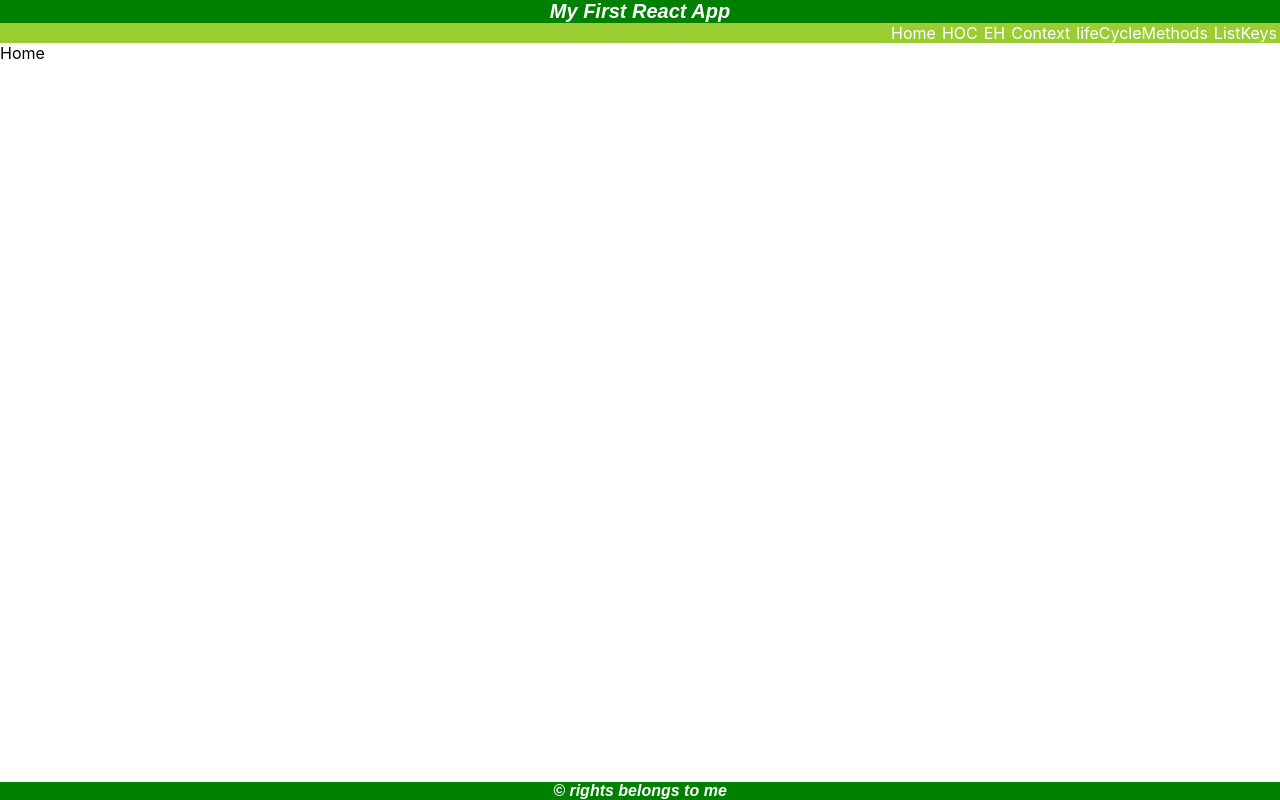
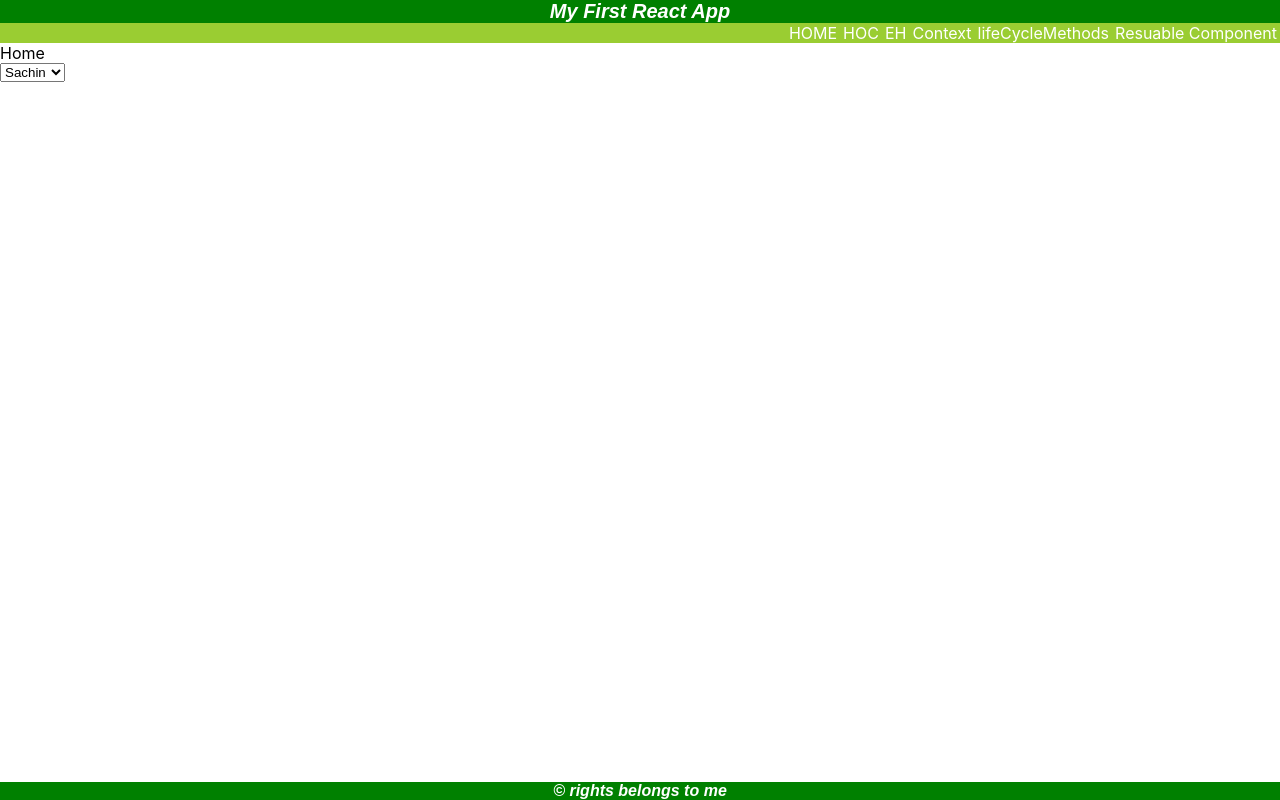
Before and after one commit to ArpithaPuttegowda/PrivateClass, a React (Create React App) app in the folder myapp/: page /home in a window 1280 px wide. Built offline with nearby package versions, Linux system fonts and the light colour scheme.

Commit message:
resualble components

```diff
--- a/myapp/src/Components/HOC.js
+++ b/myapp/src/Components/HOC.js
@@ -1,6 +1,7 @@
 import React, {Component} from "react";
 import Button from "./HOC/Button";
 import Hover from "./HOC/Hover";
+import ResualbeComponents from "./ResualbeComponents";
 
 export default class HOC extends Component {
   render() {
@@ -8,6 +9,7 @@ export default class HOC extends Component {
       <div>
         <Button></Button>
         <Hover></Hover>
+        <ResualbeComponents data={["RED", "BLUe", "Yellow"]} />
       </div>
     );
   }
--- a/myapp/src/Components/Home.js
+++ b/myapp/src/Components/Home.js
@@ -1,7 +1,13 @@
 import React, {Component} from "react";
+import ResualbeComponents from "./ResualbeComponents";
 
 export default class Home extends Component {
   render() {
-    return <div>Home</div>;
+    return (
+      <div>
+        Home
+        <ResualbeComponents data={["Sachin", "DHONI", "Kohli"]} />
+      </div>
+    );
   }
 }
--- a/myapp/src/Components/Menu.js
+++ b/myapp/src/Components/Menu.js
@@ -1,37 +1,57 @@
-import React, {Component} from "react";
+import React, {Component, lazy, Suspense} from "react";
 import {Link, BrowserRouter, Routes, Route, Navigate} from "react-router-dom";
 import Context from "./Context";
-import ExceptionHandling from "./ExceptionHandling";
-import HOC from "./HOC";
 import Home from "./Home";
-import LifeCycleMethods from "./LifeCycleMethods";
-import ListKeys from "./ListKeys";
+import ResualbeComponents from "./ResualbeComponents";
+const ListKeys = lazy(() => import("./ListKeys"));
+const LifeCycleMethods = lazy(() => import("./LifeCycleMethods"));
+const ExceptionHandling = lazy(() => import("./ExceptionHandling"));
+const HOC = lazy(() => import("./HOC"));
+
+//Lazy laoding or Code splitting
 
 export default class Menu extends Component {
   render() {
+    const LinkData = [
+      {href: "home", content: "HOME"},
+      {href: "hoc", content: "HOC"},
+      {href: "EH", content: "EH"},
+      {href: "context", content: "Context"},
+      {href: "lifeCycleMethods", content: "lifeCycleMethods"},
+      {href: "resuableComponent", content: "Resuable Component"}
+    ];
+    const RouteData = [
+      {path: "home", element: <Home />},
+      {path: "hoc", element: <HOC />},
+      {path: "EH", element: <ExceptionHandling />},
+      {path: "context", element: <Context />},
+      {path: "*", element: <Navigate to="home" />},
+      {path: "home/:id/:tex", element: <HOC />},
+      {path: "listKeys", element: <ListKeys />},
+      {
+        path: "lifeCycleMethods",
+        element: <LifeCycleMethods name="Sachin" loc="Mumbai" runs="10" />
+      },
+      {
+        path: "resuableComponent",
+        element: <ResualbeComponents />
+      }
+    ];
+
     return (
       <BrowserRouter>
-        <div id="menu">
-          <Link to="home">Home</Link>
-          <Link to="hoc">HOC</Link>
-          <Link to="EH">EH</Link>
-          <Link to="context">Context</Link>
-          <Link to="lifeCycleMethods">lifeCycleMethods</Link>
-          <Link to="listKeys">ListKeys</Link>
-        </div>
-        <Routes>
-          <Route path="home" element={<Home />} />
-          <Route path="hoc" element={<HOC />} />
-          <Route path="EH" element={<ExceptionHandling />} />
-          <Route path="context" element={<Context />} />
-          <Route path="*" element={<Navigate to="home" />} />
-          <Route path="home/:id/:tex" element={<HOC />} />
-          <Route path="listKeys" element={<ListKeys />} />
-          <Route
-            path="lifeCycleMethods"
-            element={<LifeCycleMethods name="Sachin" loc="Mumbai" runs="10" />}
-          />
-        </Routes>
+        <Suspense fallback="LOADING....">
+          <div id="menu">
+            {LinkData.map((obj, i) => {
+              return <Link to={obj.href}>{obj.content}</Link>;
+            })}
+          </div>
+          <Routes>
+            {RouteData.map((routeObj, i) => {
+              return <Route path={routeObj.path} element={routeObj.element} />;
+            })}
+          </Routes>
+        </Suspense>
       </BrowserRouter>
     );
   }
--- /dev/null
+++ b/myapp/src/Components/ResualbeComponents.js
@@ -0,0 +1,15 @@
+import React, {Component} from "react";
+
+export default class ResualbeComponents extends Component {
+  render() {
+    return (
+      <div>
+        <select>
+          {this.props.data?.map((v, i) => {
+            return <option>{v}</option>;
+          })}
+        </select>
+      </div>
+    );
+  }
+}
```
